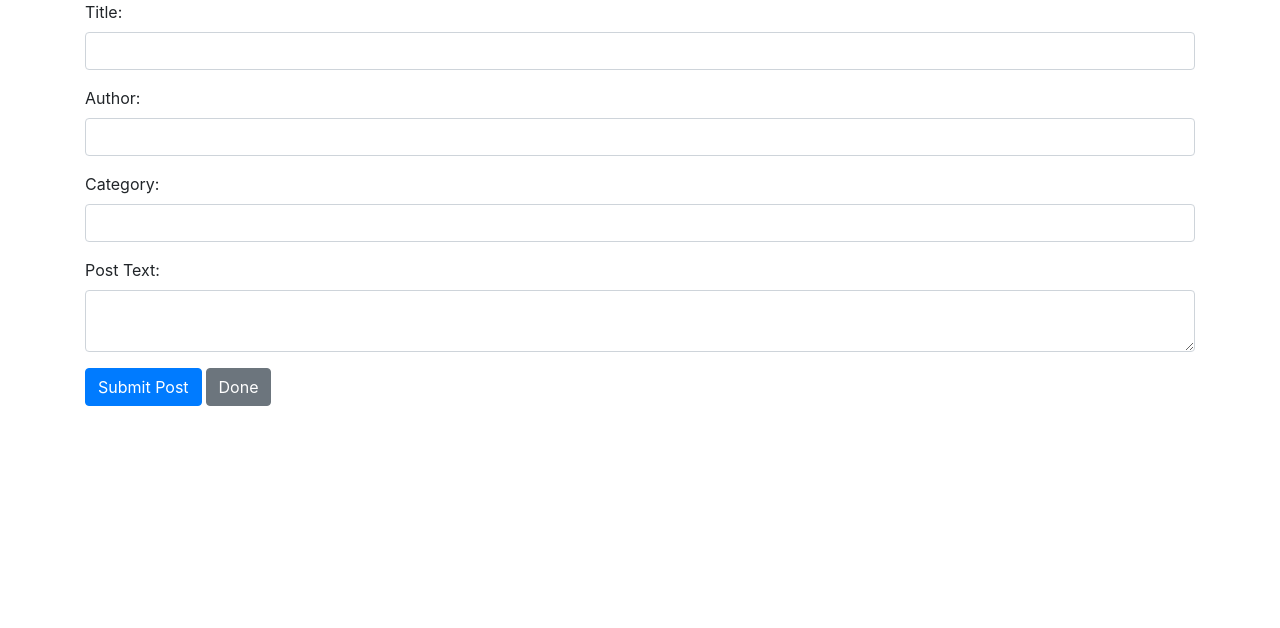
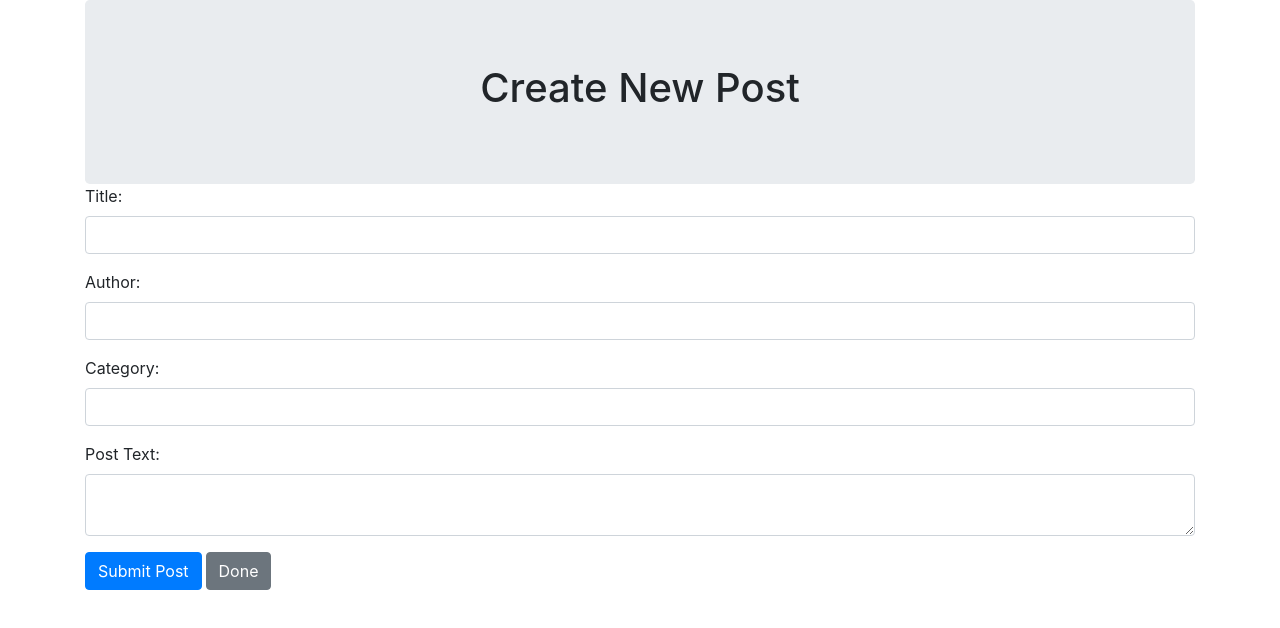
Before and after one commit to lucien-stavenhagen/MERN-Stack-Example, a React (Create React App) app in the folder express-posts/react-client/: page /create in a window 1280 px wide. Shown: the top 628 px of the page. Built offline with nearby package versions, Linux system fonts and the light colour scheme.

Commit message:
add header in creatposts

```diff
--- a/express-posts/react-client/src/components/postcomponents/CreatePost.js
+++ b/express-posts/react-client/src/components/postcomponents/CreatePost.js
@@ -60,6 +60,9 @@ class CreatePost extends Component {
   render() {
     return (
       <div className="container">
+        <div className="jumbotron text-center m-0">
+          <h1>Create New Post</h1>
+        </div>
         <form onSubmit={this.handleSubmit}>
           <div className="form-group">
             <label>Title:</label>
```
